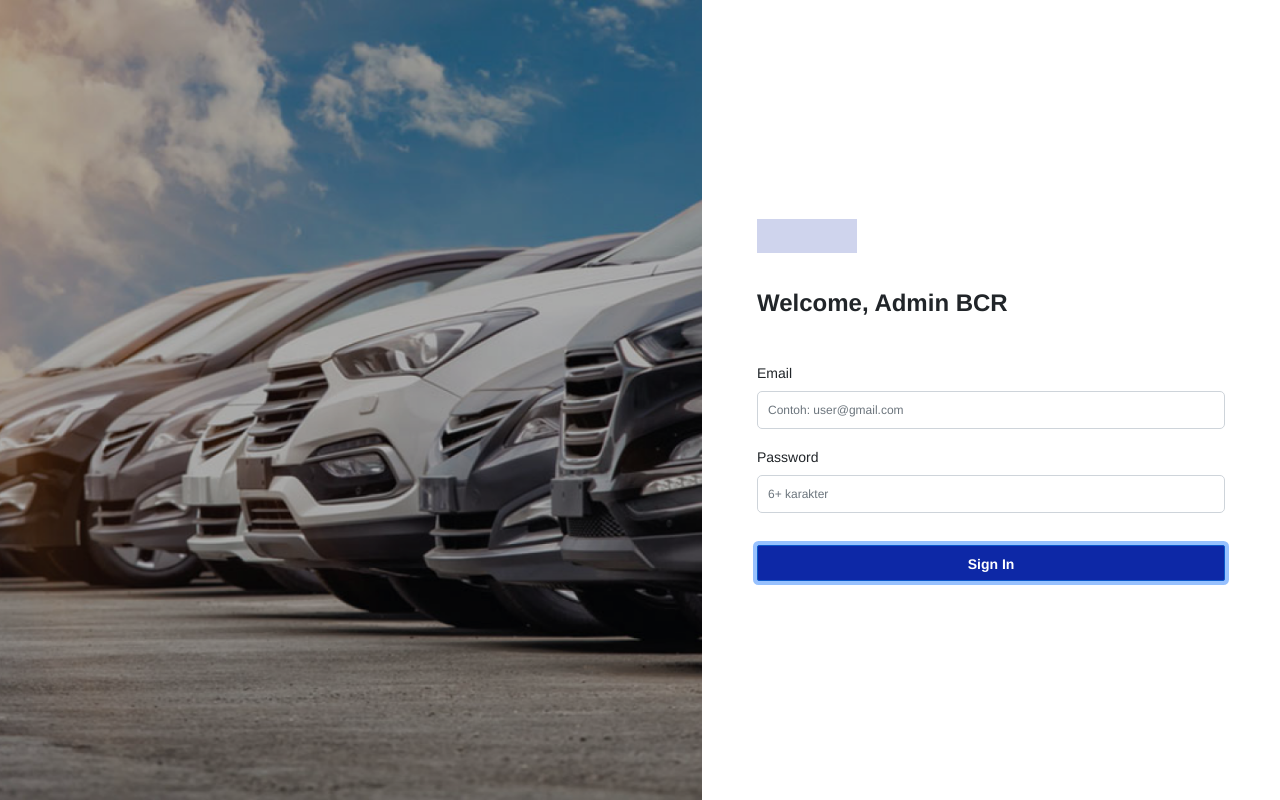
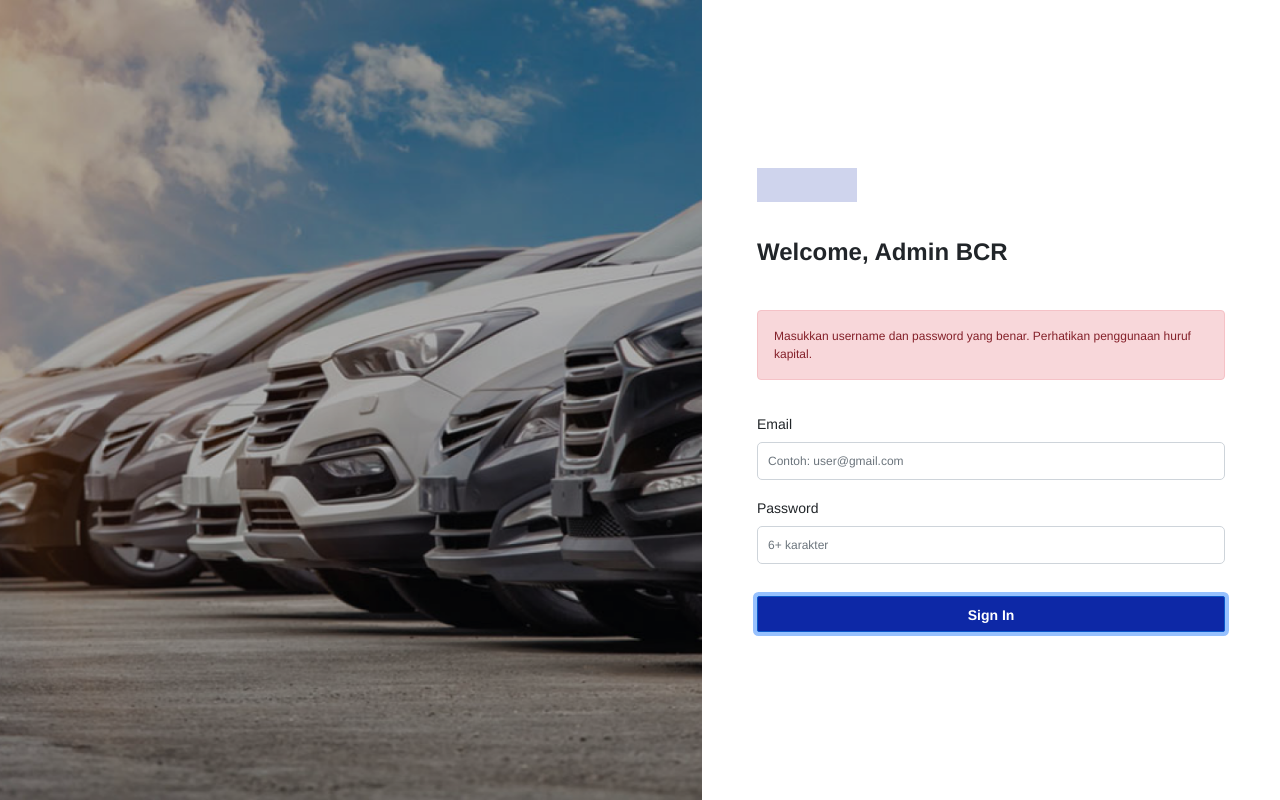
Before and after one commit to arilhr/binar-challenge-3, a React (Create React App) app: page / in a window 1280 px wide. Both pictures are taken after a click on the button "Sign In". Built offline with nearby package versions, Linux system fonts and the light colour scheme.

Commit message:
add login alert in login page

```diff
--- a/src/pages/LoginPage/LoginPage.jsx
+++ b/src/pages/LoginPage/LoginPage.jsx
@@ -1,10 +1,48 @@
 import React, { Component } from "react";
-import { Form, Button } from "react-bootstrap";
+import { Form, Button, Alert } from "react-bootstrap";
 import { FormInput } from "../../assets/components/FormInput/FormInput";
 import "./LoginPage.scss";
 import JumbotronImage from "../../assets/img/jumbotron.png";
 
 export default class LoginPage extends Component {
+  constructor(props) {
+    super(props);
+
+    this.handleEmailInput = this.handleEmailInput.bind(this);
+    this.handlePasswordInput = this.handlePasswordInput.bind(this);
+    this.handleLogin = this.handleLogin.bind(this);
+  }
+
+  state = {
+    email: "",
+    password: "",
+    error: "",
+  };
+
+  handleEmailInput(e) {
+    this.setState({
+      email: e.target.value,
+    });
+  }
+
+  handlePasswordInput(e) {
+    this.setState({
+      password: e.target.value,
+    });
+  }
+
+  handleLogin() {
+    if (this.state.email === "" || this.state.password === "") {
+      this.setState({
+        error:
+          "Masukkan username dan password yang benar. Perhatikan penggunaan huruf kapital.",
+      });
+      return;
+    }
+
+    console.log("Login Berhasil...");
+  }
+
   render() {
     return (
       <div className="login-page">
@@ -14,20 +52,29 @@ export default class LoginPage extends Component {
         <div className="main-section">
           <div className="title-logo"></div>
           <h3 className="title">Welcome, Admin BCR</h3>
+          <Alert show={this.state.error !== ""} variant="danger">
+            <p>{this.state.error}</p>
+          </Alert>
           <Form className="login-form">
             <FormInput
               id={"formEmail"}
               label={"Email"}
               placeholder={"Contoh: user@gmail.com"}
               type={"email"}
+              handleChange={this.handleEmailInput}
             />
             <FormInput
               id={"formPassword"}
               label={"Password"}
               placeholder={"6+ karakter"}
               type={"password"}
+              handleChange={this.handlePasswordInput}
             />
-            <Button variant="primary" className="form-button w-100">
+            <Button
+              variant="primary"
+              className="form-button w-100"
+              onClick={this.handleLogin}
+            >
               Sign In
             </Button>
           </Form>
--- a/src/pages/LoginPage/LoginPage.scss
+++ b/src/pages/LoginPage/LoginPage.scss
@@ -32,6 +32,16 @@
       line-height: 2.25rem;
     }
 
+    .alert {
+      margin: 0;
+      p {
+        margin: 0;
+        font-weight: 300;
+        font-size: 0.75rem;
+        line-height: 1.125rem;
+      }
+    }
+
     .login-form {
       display: flex;
       flex-direction: column;
```
